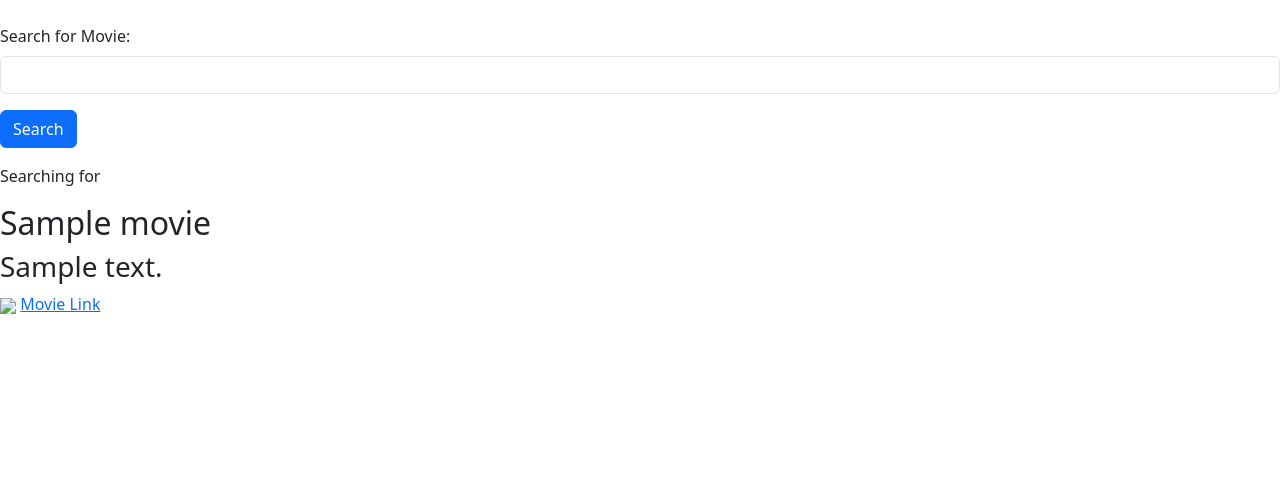
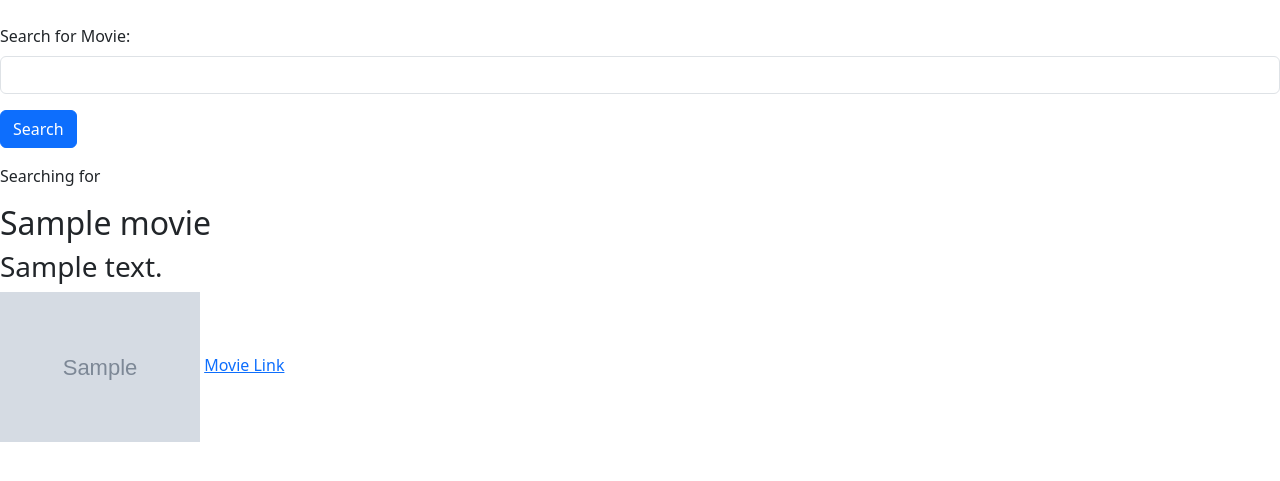
Before and after one commit to sarasvasquez/Talleres, a Django app: template movie/templates/home.html in a window 1280 px wide. Shown: the top 481 px of the page. Run offline with Django 5.2, Linux system fonts and the light colour scheme; the template is opened without the code that fills it: most values are stand-ins (such as "Sample title", 1, 10 or a date in 2020); grey boxes marked "Sample" are stand-in pictures.

Commit message:
busqueda de peliculas con estilo

```diff
--- a/movie/templates/home.html
+++ b/movie/templates/home.html
@@ -21,7 +21,7 @@
         {% for movie in movies%}
                <h2>{{ movie.title}}</h2>
                <h3>{{movie.description}}</h3>
-               <img src="{{ movie.url}}">
+               <img src="{{ movie.image.url }}" alt="{{ movie.title }}" style="width: 200px; height: auto;">
                {% if movie.url%}
                    <a href ="{{movie.url}}">Movie Link</a>
                 {% endif%}
```
